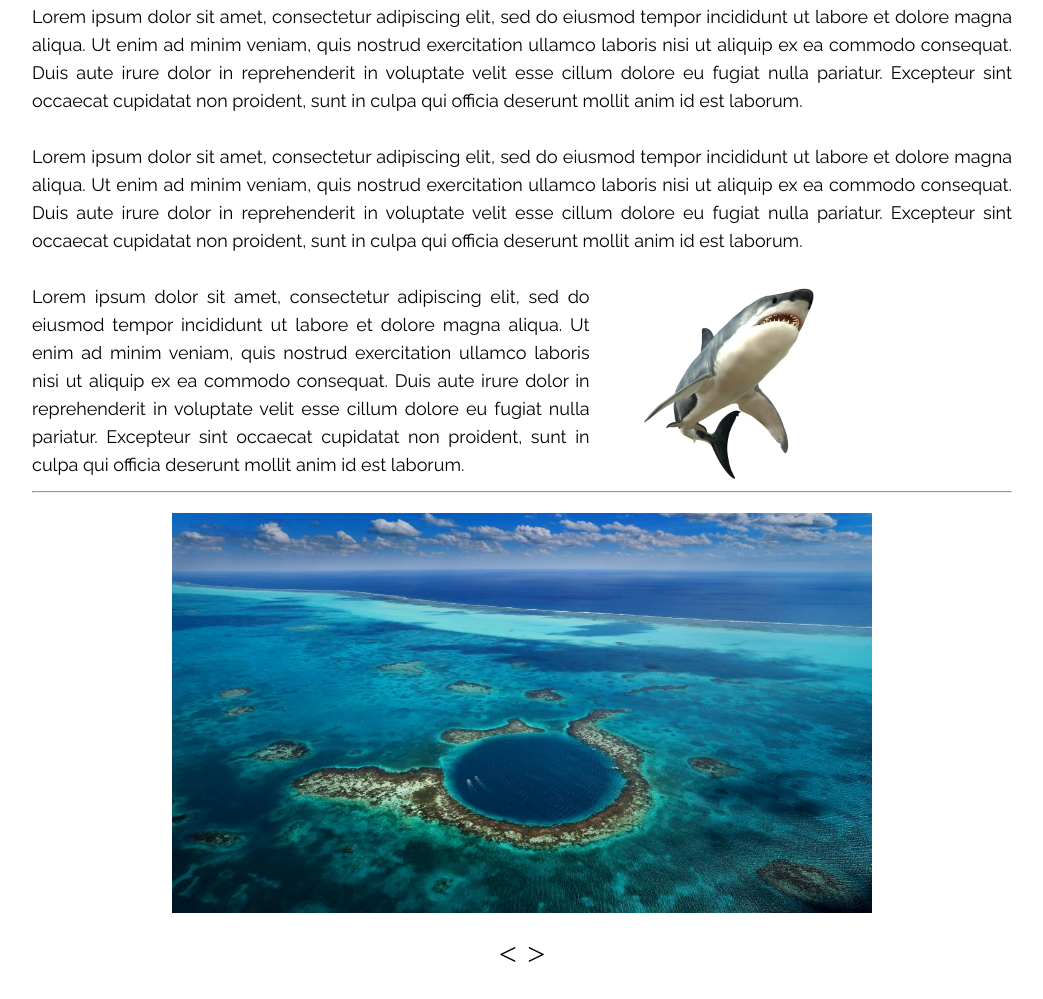
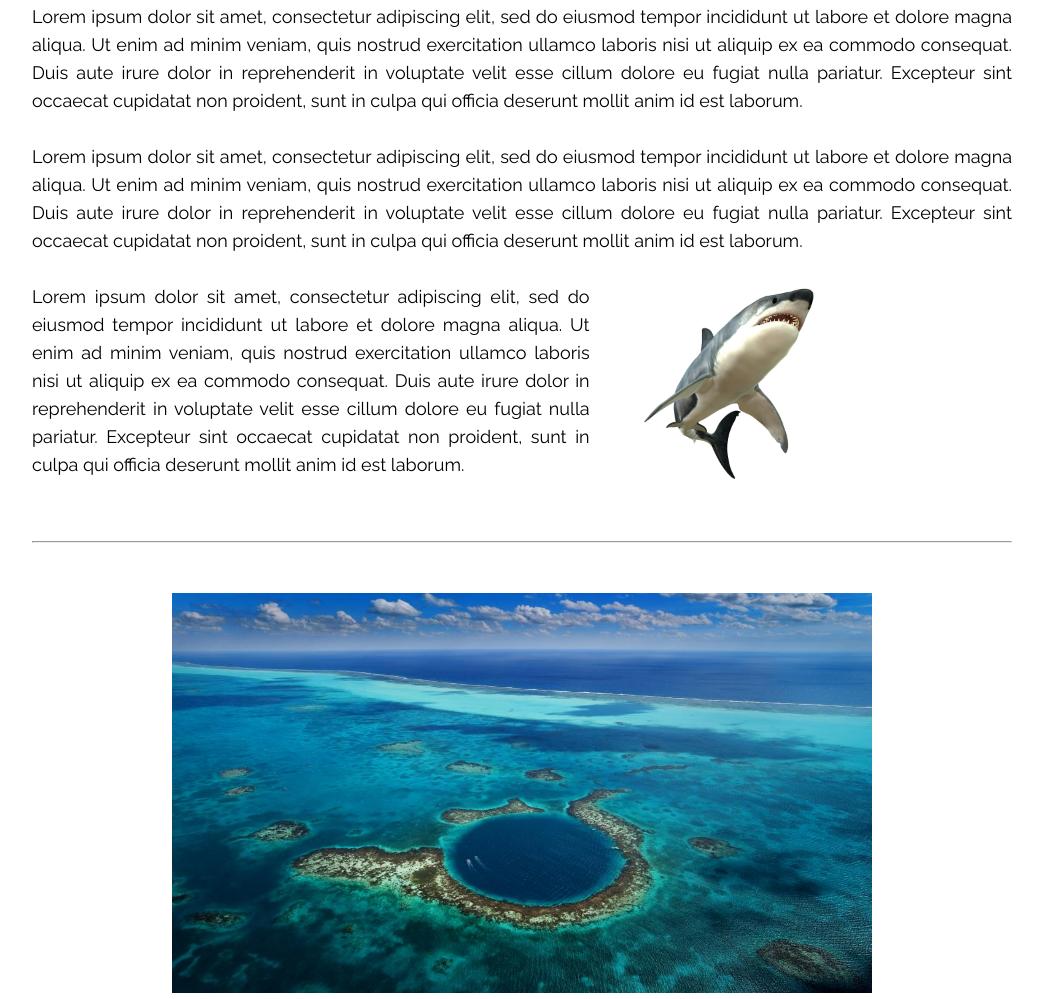
Before and after one commit to nivabecassis/DeepSeaBio, a plain HTML site: page index.html in a window 1280 px wide. Shown: the part 853-1852 px from the top of the page, without its empty margins (118-1161 px from the left). Drawn offline with nearby package versions, Linux system fonts and the light colour scheme; a web font is replaced by a local one.

Commit message:
add minor fixes to spacing and footer

```diff
--- a/index.html
+++ b/index.html
@@ -52,7 +52,7 @@
         </div>
       </article>
       <br>
-      <article>
+      <article id="shark_article">
         <div id="lorem">
           <p>Lorem ipsum dolor sit amet, consectetur adipiscing elit, sed do
           eiusmod tempor incididunt ut labore et dolore magna aliqua. Ut
@@ -119,10 +119,9 @@
           This website was created by Niv Abecassis.
         </p>
         <p>
-          None of the images above belong to me. &copy; Copyright 2018.
+          None of the images belong to me. &copy; Copyright 2018.
         </p>
       </div>
     </footer>
-
   </body>
 </html>
--- a/styles.css
+++ b/styles.css
@@ -90,10 +90,6 @@ nav li a:hover {
   text-align: justify;
 }
 
-
-
-
-
 .slide_button {
   font-size: 32px;
   font-family: Gaegu;
@@ -107,6 +103,7 @@ nav li a:hover {
   position: relative;
   text-align: center;
   margin-bottom: 20px;
+  margin-top: 50px;
 }
 
 #slide_button_wrapper {
@@ -128,6 +125,11 @@ nav li a:hover {
 #img_placeholder img {
   width: 200px;
   height: 200px;
+}
+
+#shark_article {
+  float: left;
+  margin-bottom: 50px;
 }
 
 
```
